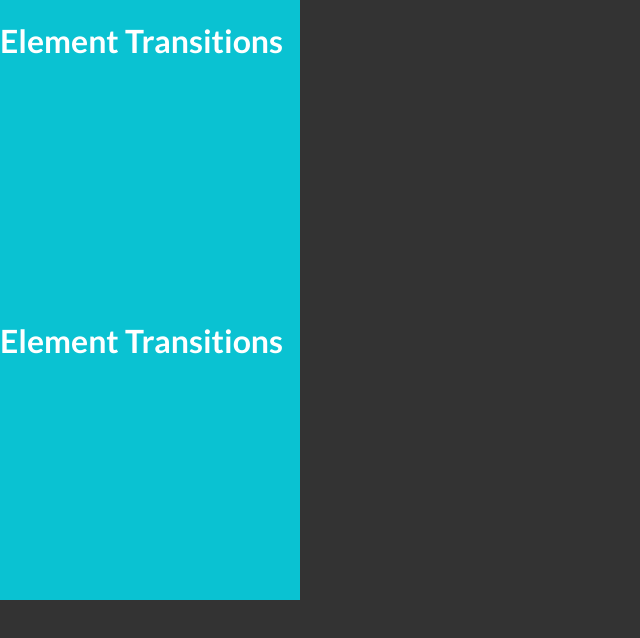
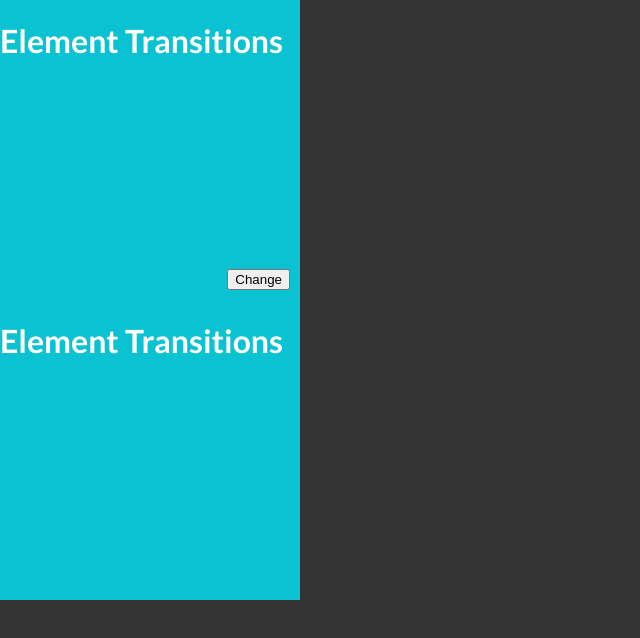
Before and after one commit to dan-silver/ElementTransitions, a plain HTML site: page index.html in a window 1280 px wide. Shown: the whole page, without its empty margins (0-640 px from the left). Drawn offline with nearby package versions, Linux system fonts and the light colour scheme.

Commit message:
Working demo with button active and slide click activate

```diff
--- /dev/null
+++ b/css/demo.css
@@ -0,0 +1,9 @@
+.pt-rotate {
+  cursor: pointer;
+}
+button.pt-rotate {
+  position: absolute;
+  bottom: 10px;
+  right: 10px;
+  z-index: 999;
+}
--- a/index.html
+++ b/index.html
@@ -5,6 +5,7 @@
   <link rel="stylesheet" type="text/css" href="css/multilevelmenu.css" />
   <link rel="stylesheet" type="text/css" href="css/component.css" />
   <link rel="stylesheet" type="text/css" href="css/animations.css" />
+  <link rel="stylesheet" type="text/css" href="css/demo.css" />
   <script src="js/modernizr.custom.js"></script>
 </head>
 <body>
@@ -15,8 +16,9 @@
     <div class="pt-page pt-page-4"><h1>Element Transitions</h1></div>
     <div class="pt-page pt-page-5"><h1>Element Transitions</h1></div>
     <div class="pt-page pt-page-6"><h1>Element Transitions</h1></div>
+    <button class="pt-rotate" pt-out='rotateCarouselBottomOut ontop' pt-in='rotateCarouselBottomIn'>Change</button>
   </div>
-  <div id="pt-main" class="pt-perspective">
+  <div id="pt-main" class="pt-perspective pt-rotate" pt-out='rotateCarouselBottomOut ontop' pt-in='rotateCarouselBottomIn'>
     <div class="pt-page pt-page-1"><h1>Element Transitions</h1></div>
     <div class="pt-page pt-page-2"><h1>Element Transitions</h1></div>
     <div class="pt-page pt-page-3"><h1>Element Transitions</h1></div>
--- a/js/pagetransitions.js
+++ b/js/pagetransitions.js
@@ -25,6 +25,9 @@ var PageTransitions = (function() {
 				$(this).children(".pt-page").eq(startElement).addClass( 'pt-page-current' );
 			});
 
+			$(".pt-rotate").click(function() {
+				nextPage($(this).closest('.pt-perspective'), $(this).attr('pt-out'), $(this).attr('pt-in'))
+			})
 		}
 
 		function nextPage( block, outClass, inClass ) {
```
